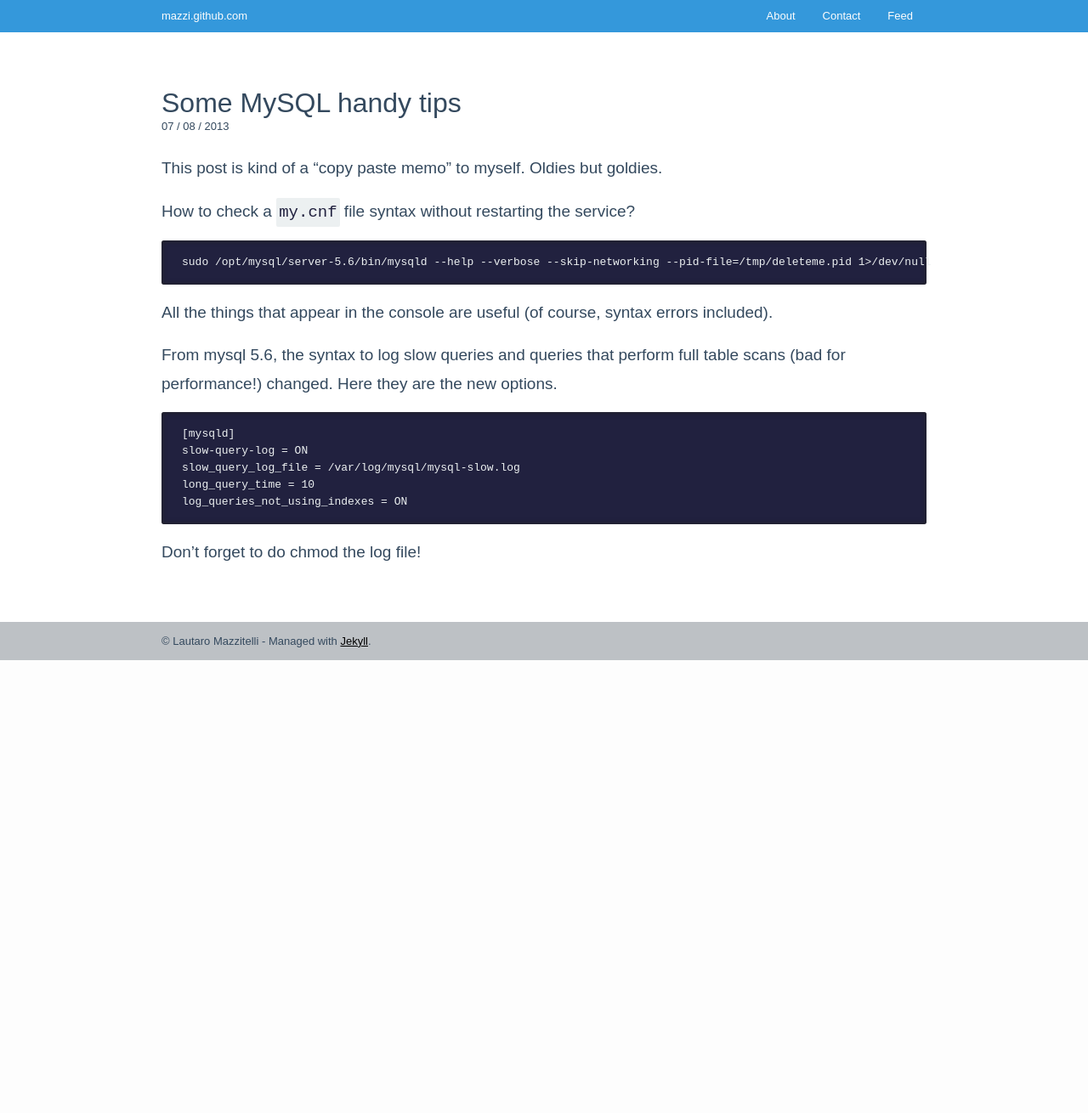
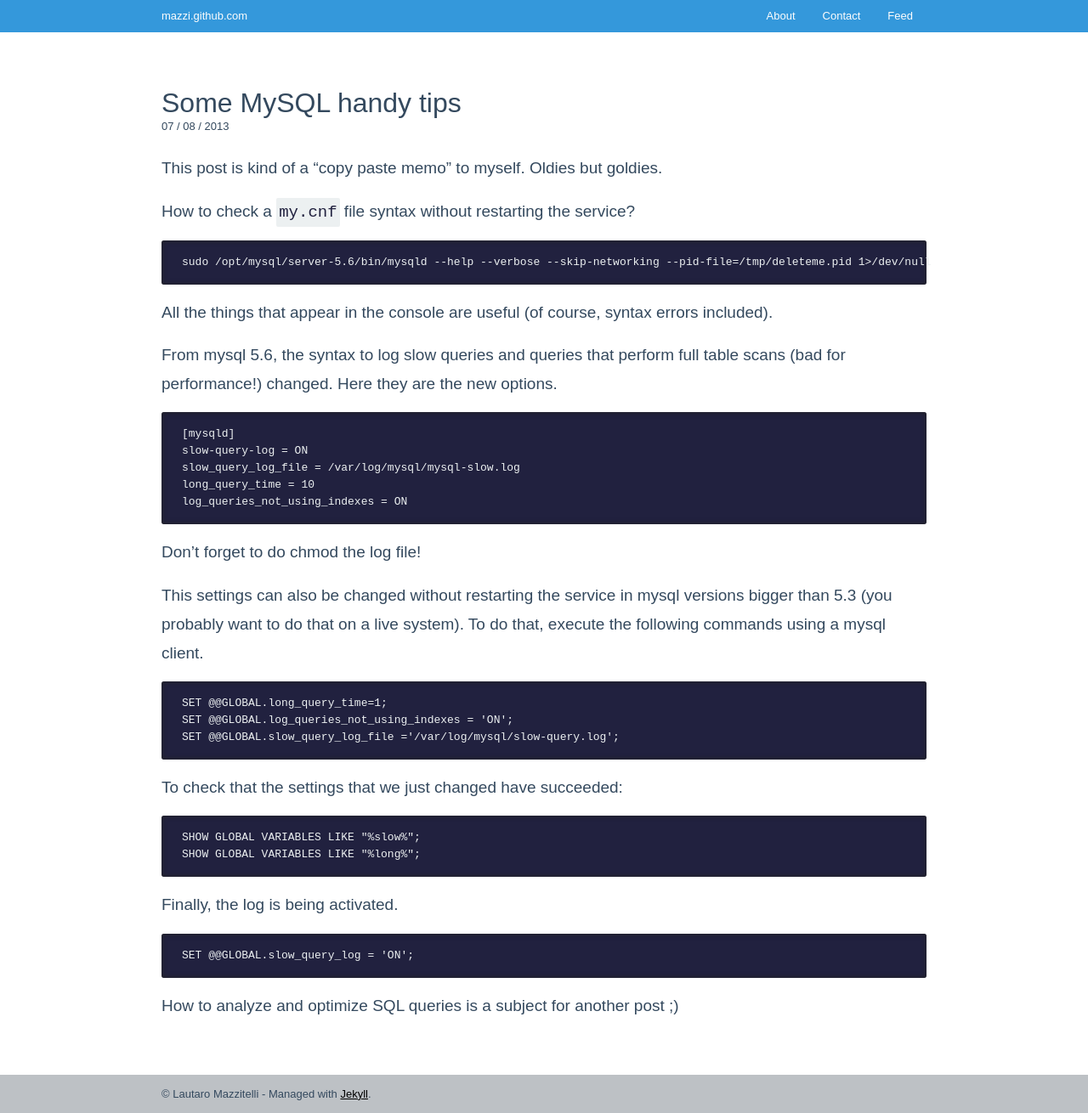
Before and after one commit to mazzi/mazzi.github.com, a Jekyll site: the page built from _posts/2013-08-07-Some-mysql-handy-tips.md, in a window 1280 px wide. Shown: the whole page at 85% size. Built offline with Jekyll 4.4.1, drawn with Linux system fonts in a browser that asks for light colours; comment, search, counter and statistics services are not loaded; before the commit the page ends 900 px from its top, so only the background shows below that.

Commit message:
Caveat to mysql post regarding mysql configurations and not restarting the server.

```diff
--- a/_posts/2013-08-07-Some-mysql-handy-tips.md
+++ b/_posts/2013-08-07-Some-mysql-handy-tips.md
@@ -21,3 +21,20 @@ From mysql 5.6, the syntax to log slow queries and queries that perform full tab
     log_queries_not_using_indexes = ON
 
 Don't forget to do chmod the log file!
+
+This settings can also be changed without restarting the service in mysql versions bigger than 5.3 (you probably want to do that on a live system). To do that, execute the following commands using a mysql client.
+
+	SET @@GLOBAL.long_query_time=1;
+	SET @@GLOBAL.log_queries_not_using_indexes = 'ON';
+	SET @@GLOBAL.slow_query_log_file ='/var/log/mysql/slow-query.log';
+
+To check that the settings that we just changed have succeeded:
+
+	SHOW GLOBAL VARIABLES LIKE "%slow%";
+	SHOW GLOBAL VARIABLES LIKE "%long%";
+
+Finally, the log is being activated.
+
+	SET @@GLOBAL.slow_query_log = 'ON';
+
+How to analyze and optimize SQL queries is a subject for another post ;)
```
